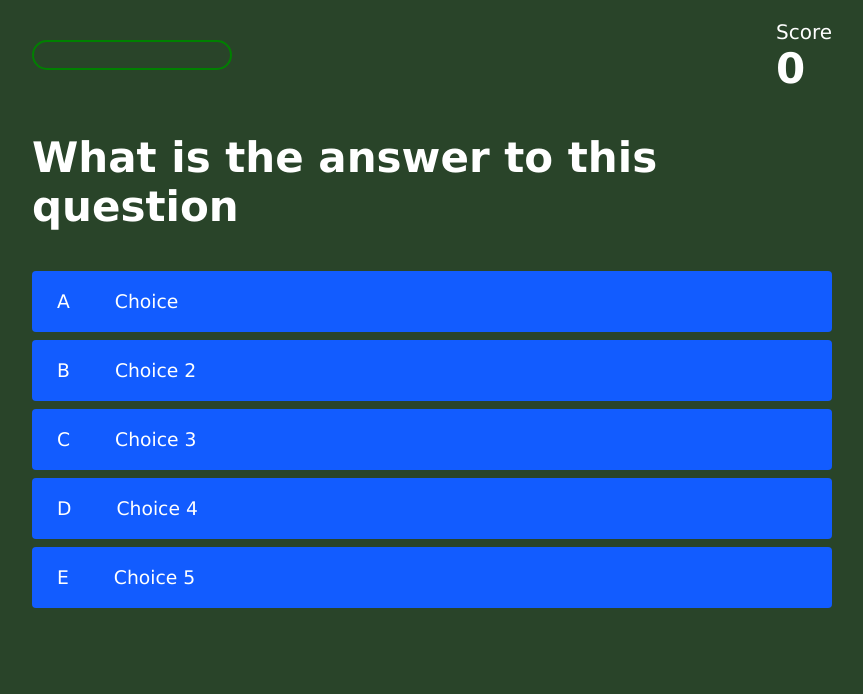
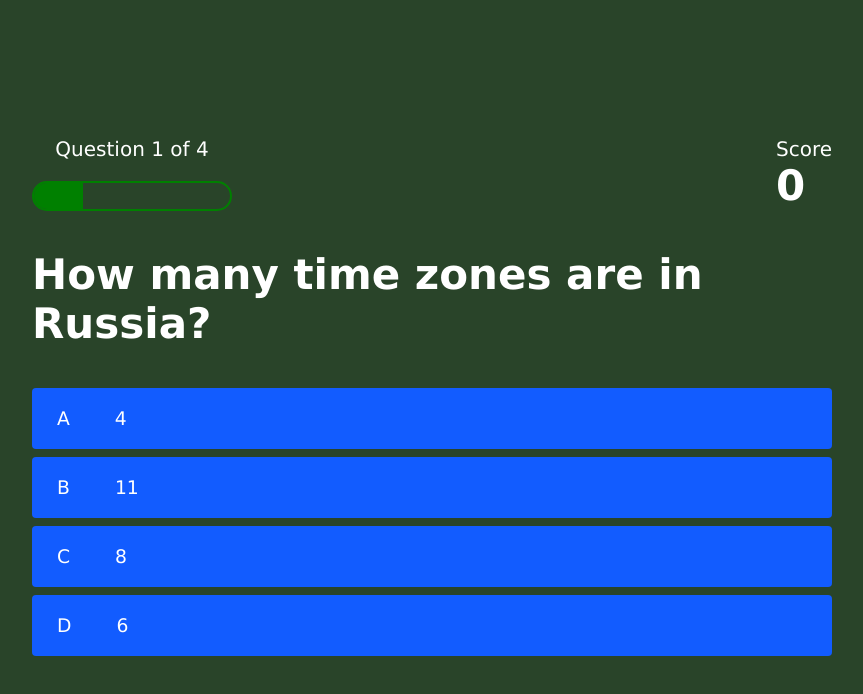
Before and after one commit to Invogue01/Multi-Question-Quiz, a plain HTML site: page game.html in a window 1280 px wide. Shown: the whole page, without its empty margins (208-1071 px from the left). Drawn offline with Linux system fonts and the light colour scheme.

Commit message:
debuging successfull

```diff
--- a/assets/game.js
+++ b/assets/game.js
@@ -4,11 +4,11 @@ const progressText = document.querySelector("#progressText");
 const scoreText = document.querySelector("#score");
 const progressBarFull = document.querySelector("#progressBarFull");
 
-let currentQuestion = {};
-let acceptingAnswers = true;
-let score = 0;
-let questionCounter = 0;
-let availableQuestions = [];
+let currentQuestion = {}
+let acceptingAnswers = true
+let score = 0
+let questionCounter = 0
+let availableQuestions = []
 
 let questions = [
   {
@@ -52,16 +52,16 @@ let questions = [
     choice4: "San Marino",
     answer: 2,
   },
-];
-const SCORE_POINTS = 100;
-const MAX_QUESTIONS= 5;
+]
+const SCORE_POINTS = 100
+const MAX_QUESTIONS= 4
 
 startGame = () => {
   questionCounter = 0;
   score = 0;
   availableQuestions = [...questions];
   getNewQuestion();
-};
+}
 getNewQuestion = () => {
   if (availableQuestions.length === 0 || questionCounter > MAX_QUESTIONS) {
     localStorage.setItem("mostRecentScore",score);
@@ -76,16 +76,19 @@ getNewQuestion = () => {
   currentQuestion = availableQuestions[questionsIndex];
   question.innerText = currentQuestion.question;
 
-  choices.forEach((choice) => {
-    const number = choice.dataset("number");
-    choices.innerText = currentQuestion["choice" + number];
+  choices.forEach(choice => {
+    const number = choice.dataset.number;
+    choice.innerText = currentQuestion["choice" + number];
   });
 
-  availableQuestions.splice(questionsIndex, 1);
-};
-choices.forEach((choices) => {
-  choices.addEventListener("click", (e) => {
+  availableQuestions.splice(questionsIndex, 1)
+
+  acceptingAnswers = true
+}
+choices.forEach(choice => {
+  choice.addEventListener("click", e => {
     if (!acceptingAnswers) return;
+
     acceptingAnswers = false;
     const selectedChoice = e.target;
     const selectedAnswer = selectedChoice.dataset["number"];
@@ -103,11 +106,12 @@ choices.forEach((choices) => {
       getNewQuestion();
     }, 1000);
   });
-});
+}),
 
 incrementScore=num=> {
     score+= num
     scoreText.innerText=score
-}
+},
+
 
 startGame()
--- a/game.html
+++ b/game.html
@@ -1,55 +1,46 @@
 <!DOCTYPE html>
 <html lang="en">
   <head>
-    <meta charset="UTF-8">
-    <meta http-equiv="X-UA-Compatible" content="IE=edge">
-    <meta name="viewport" content="width=device-width, initial-scale=1.0">
+    <meta charset="UTF-8" />
+    <meta http-equiv="X-UA-Compatible" content="IE=edge" />
+    <meta name="viewport" content="width=device-width, initial-scale=1.0" />
     <title>Quiz Page</title>
-    <link rel="stylesheet" href="assets/style.css">
-    <link rel="stylesheet" href="assets/game.css">
+    <link rel="stylesheet" href="assets/style.css" />
+    <link rel="stylesheet" href="assets/game.css" />
   </head>
   <body>
     <div class="container">
-         <div id="game" class="justify-center flec-column">
+      <div id="game" class="justify-center flex-column">
         <div id="hud">
           <div class="hud-item">
-                     <p id="progress" class="classhud-prefix">
-
-                     </p>
+            <p id="progressText" class="hud-prefix">Question</p>
             <div id="progressBar">
               <div id="progressBarFull"></div>
             </div>
           </div>
           <div class="hud-item">
-                     <p class="hud-prefix">
-                         Score
-                     </p>
-                     <h1 class="hud-main-text" id="score">
-                         0
-                     </h1>
+            <p class="hud-prefix">Score</p>
+            <h1 class="hud-main-text" id="score">0</h1>
           </div>
         </div>
         <h1 id="question">What is the answer to this question</h1>
         <div class="choice-container">
           <p class="choice-prefix">A</p>
-                 <p class="choice-text"data-number="1">Choice</p>
+          <p class="choice-text" data-number="1">Choice</p>
         </div>
         <div class="choice-container">
           <p class="choice-prefix">B</p>
-                <p class="choice-text"data-number="2">Choice 2</p>
+          <p class="choice-text" data-number="2">Choice 2</p>
         </div>
         <div class="choice-container">
           <p class="choice-prefix">C</p>
-                <p class="choice-text"data-number="3">Choice 3</p>
+          <p class="choice-text" data-number="3">Choice 3</p>
         </div>
         <div class="choice-container">
           <p class="choice-prefix">D</p>
-                <p class="choice-text"data-number="4">Choice 4</p>
+          <p class="choice-text" data-number="4">Choice 4</p>
         </div>
-            <div class="choice-container">
-                <p class="choice-prefix">E</p>
-                <p class="choice-text"data-number="5">Choice 5</p>
-            </div>
+
       </div>
     </div>
     <script src="assets/game.js"></script>
```
Also changed, not shown: index.html (renamed from indext.html). Lines whose indentation alone changed are shown as unchanged.
